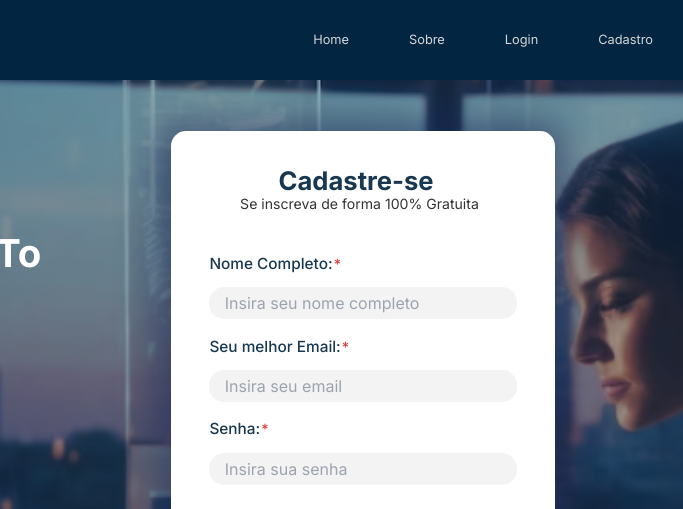
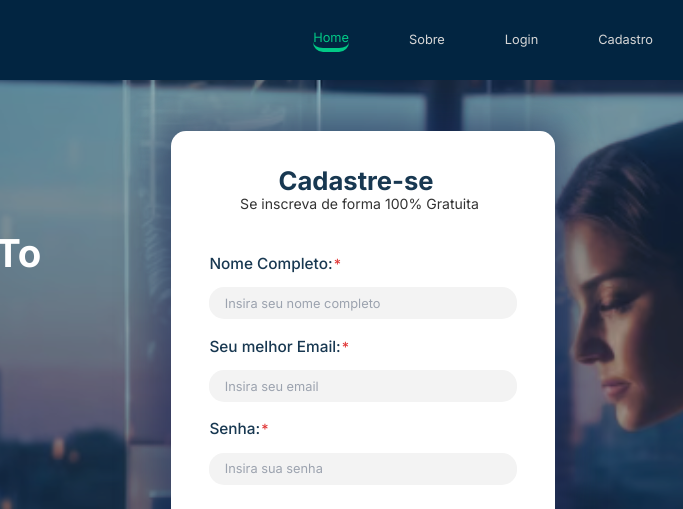
Before and after one commit to AndreeGS/Projeto-To-Do, a website: page src/Cadastro/Index.html in a window 1280 px wide. In both pictures the pointer is over the item "Home". Shown: the top 509 px of the page, 597-1280 px from the left. Drawn offline with Linux system fonts and the light colour scheme.

Commit message:
Efeito no nav

```diff
--- a/src/Cadastro/style.css
+++ b/src/Cadastro/style.css
@@ -104,6 +104,7 @@ input{
     height: 4vh;
     border-radius: 15px;
     padding: 5%;
+    font-size: 1vw;
 
 }
 
--- a/src/Home/baseNav/style.css
+++ b/src/Home/baseNav/style.css
@@ -35,6 +35,9 @@ nav{
 }
 
 .navegacao ul {
+    display: flex;
+    align-items: center;
+    justify-content: center;
     list-style-type: none;
     padding: 0;
     margin: 0;
@@ -45,6 +48,15 @@ nav{
 .navegacao li {
     margin: 0 30px;
     font-size: 1vw;
+}
+
+
+.navegacao li:hover{
+    border-bottom: solid 4px #02C986;
+    border-radius: 10px;
+    color: #02C986;
+
+
 }
 
 /* Footer */
```
